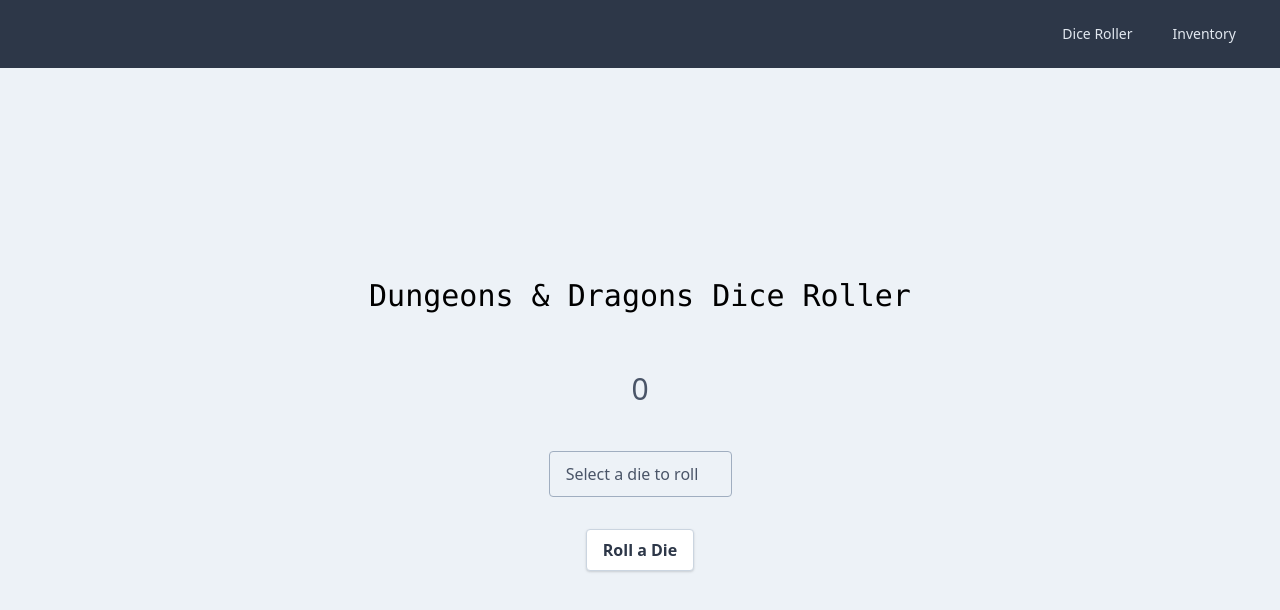
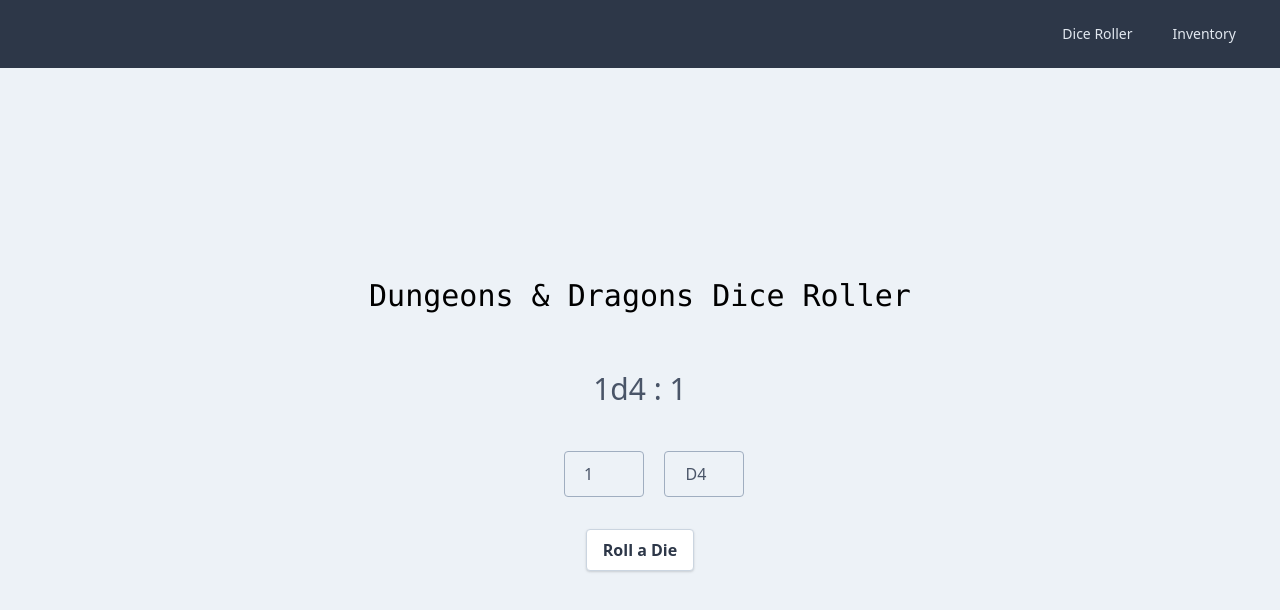
Before and after one commit to nirmalathapa/react-dice, a React (Create React App) app: page / in a window 1280 px wide. Shown: the top 610 px of the page. Built offline with nearby package versions, Linux system fonts and the light colour scheme.

Commit message:
Feature mutiple dice (#5)
Add functionality to add number of times of dice

```diff
--- a/package.json
+++ b/package.json
@@ -8,7 +8,6 @@
     "@testing-library/user-event": "^7.1.2",
     "@types/jest": "^24.0.0",
     "@types/node": "^12.0.0",
-    "@types/react": "^16.9.0",
     "@types/react-dom": "^16.9.0",
     "@types/react-router-dom": "5.1.6",
     "chokidar-cli": "2.1.0",
@@ -59,6 +58,7 @@
     ]
   },
   "devDependencies": {
+    "@types/react": "17.0.0",
     "eslint-config-prettier": "6.11.0",
     "eslint-plugin-prettier": "3.1.4",
     "prettier": "2.1.1"
--- a/src/App/App.tsx
+++ b/src/App/App.tsx
@@ -4,7 +4,7 @@
 import Inventory from "../components/Inventory";
 import Navbar from "../components/Navigation";
 
-function App() {
+const App: React.FC = () => {
   return (
     <Router>
       <div className="flex flex-col bg-gray-200 h-screen">
@@ -16,6 +16,6 @@
       </div>
     </Router>
   );
-}
+};
 
 export default App;
--- a/src/components/DiceRoll.tsx
+++ b/src/components/DiceRoll.tsx
@@ -1,17 +1,37 @@
 import React from "react";
 import { randomNumberGenerator } from "../utils/transformers";
 
-function DiceRoll() {
-  const [number, setNumber] = React.useState("0");
-  const [dieValue, setDie] = React.useState("");
+function DiceRoll(): JSX.Element {
+  const [dieCollection, setDieCollection] = React.useState<number[]>([1]);
+  const [dieValue, setDie] = React.useState("4");
+  const [numberOfDie, setNumberOfDie] = React.useState("1");
 
-  const handleChange = (e: any, tagNum: number) => {
+  const handleNumberOfDie = (e: React.ChangeEvent<HTMLInputElement>): void => {
+    setNumberOfDie(e.currentTarget.value);
+  };
+
+  const handleRollingDice = (
+    e: React.FormEvent<HTMLFormElement>,
+    tagNum: number,
+  ) => {
     e.preventDefault();
     if (!tagNum) return;
-    setNumber(randomNumberGenerator(1, tagNum).toString());
+    const list: number[] = [];
+    for (let i = 0; i < Number(numberOfDie); i++) {
+      list.push(randomNumberGenerator(1, tagNum));
+    }
+    setDieCollection((prev) => {
+      let rolledList: number[] = [];
+      if (prev.includes(1)) {
+        rolledList = prev.slice(1);
+      }
+      return rolledList.concat(list);
+    });
   };
 
-  const handleSingeDieChange = (e: any) => {
+  const handleSingeDieChange = (
+    e: React.ChangeEvent<HTMLSelectElement>,
+  ): void => {
     setDie(e.currentTarget.value);
   };
 
@@ -22,20 +42,28 @@
       </header>
       <div className="text-gray-700 bg-gray-200 text-center px-4 py-2 m-2">
         <h2 data-testid="displayNumber" className="text-3xl">
-          {number}
+          {`${numberOfDie}d${dieValue} : ${dieCollection} `}
         </h2>
       </div>
       <div className="text-gray-700 slashed-zero bg-gray-200 text-center px-4 py-2 m-2">
-        <form onSubmit={(e) => handleChange(e, Number(dieValue))}>
-          <div className="relative">
+        <form onSubmit={(e) => handleRollingDice(e, Number(dieValue))}>
+          <div className="relative flex w-48 mx-auto my-0">
+            <input
+              type="number"
+              name="number"
+              value={numberOfDie}
+              min="1"
+              id="number"
+              onChange={handleNumberOfDie}
+              className="block appearance-none w-20 mx-5 border-gray-500 bg-gray-200 border border-gray-200 text-gray-700 py-3 px-4 pr-8 rounded leading-tight focus:outline-none focus:bg-white focus:border-gray-500 text-center"
+            />
             <select
               name="dice"
               id="dice"
               value={dieValue}
               onChange={handleSingeDieChange}
-              className="block appearance-none w-auto mx-auto border-gray-500 bg-gray-200 border border-gray-200 text-gray-700 py-3 px-4 pr-8 rounded leading-tight focus:outline-none focus:bg-white focus:border-gray-500 text-center"
+              className="inline-block flex-1 appearance-none border-gray-500 bg-gray-200 border border-gray-200 text-gray-700 py-3 px-4 pr-8 rounded leading-tight focus:outline-none focus:bg-white focus:border-gray-500 text-center"
             >
-              <option value="">Select a die to roll</option>
               <option value={4}>D4</option>
               <option value={6}>D6</option>
               <option value={10}>D10</option>
@@ -44,7 +72,10 @@
             </select>
           </div>
           <div className="py-8">
-            <button className="bg-white hover:bg-gray-100 text-gray-800 font-semibold py-2 px-4 border border-gray-400 rounded shadow">
+            <button
+              type="submit"
+              className="bg-white hover:bg-gray-100 text-gray-800 font-semibold py-2 px-4 border border-gray-400 rounded shadow"
+            >
               Roll a Die
             </button>
           </div>
--- a/src/components/Inventory.tsx
+++ b/src/components/Inventory.tsx
@@ -1,6 +1,6 @@
 import React from "react";
 
-function Inventory() {
+function Inventory(): JSX.Element {
   return (
     <div className="container mx-auto py-20">
       <div className="shadow overflow-hidden border-b border-gray-200 sm:rounded-lg">
--- a/src/components/Navigation.tsx
+++ b/src/components/Navigation.tsx
@@ -1,7 +1,7 @@
 import React from "react";
 import { Link } from "react-router-dom";
 
-function Navbar() {
+function Navbar(): JSX.Element {
   return (
     <nav className="bg-gray-800">
       <div className="flex-1 flex flex-row-reverse items-center justify-center sm:items-stretch sm:justify-start px-8 py-4">
```
Also changed, not shown: 1 other file (tests, documents, lock files or other folders).
